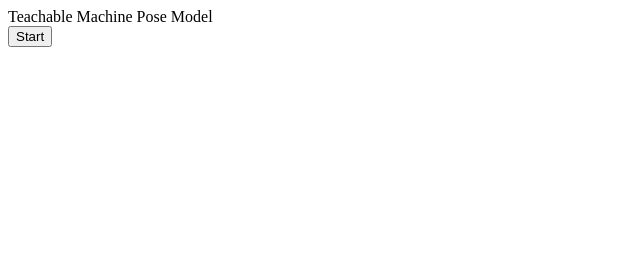
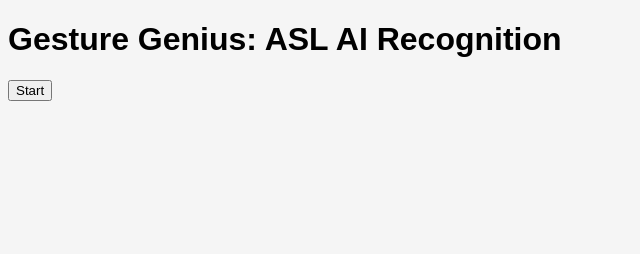
Before and after one commit to eunsongkoh/Gesture-Genius, a website: page index.html in a window 1280 px wide. Shown: the whole page, without its empty margins (0-640 px from the left). Drawn offline with Linux system fonts and the light colour scheme.

Commit message:
let me push first zach good luck

```diff
--- a/index.html
+++ b/index.html
@@ -1,21 +1,15 @@
 <!DOCTYPE html>
 <html>
-
     <head>
         <meta charset="utf-8">
-    <title>THE BEST</title>
+        <title>Gesture Genius: ASL AI Recognition</title>
+        <link rel="stylesheet" href="style.css">
     </head>
-
     <body>
-    <div>Teachable Machine Pose Model</div>
+        <h1>Gesture Genius: ASL AI Recognition</h1>
         <button type="button" onclick="init()">Start</button>
         <div><canvas id="canvas"></canvas></div>
-    <div id="label-container"></div>
-
-
-
-
-
+        <h2 id="label-container"></h2>
 
         <script src="https://cdn.jsdelivr.net/npm/@tensorflow/tfjs@1.3.1/dist/tf.min.js"></script>
         <script src="https://cdn.jsdelivr.net/npm/@teachablemachine/pose@0.8/dist/teachablemachine-pose.min.js"></script>
@@ -95,8 +89,5 @@
                 }
             }
         </script>
-
-
     </body>
-
 </html>
```
Lines whose indentation alone changed are shown as unchanged.
